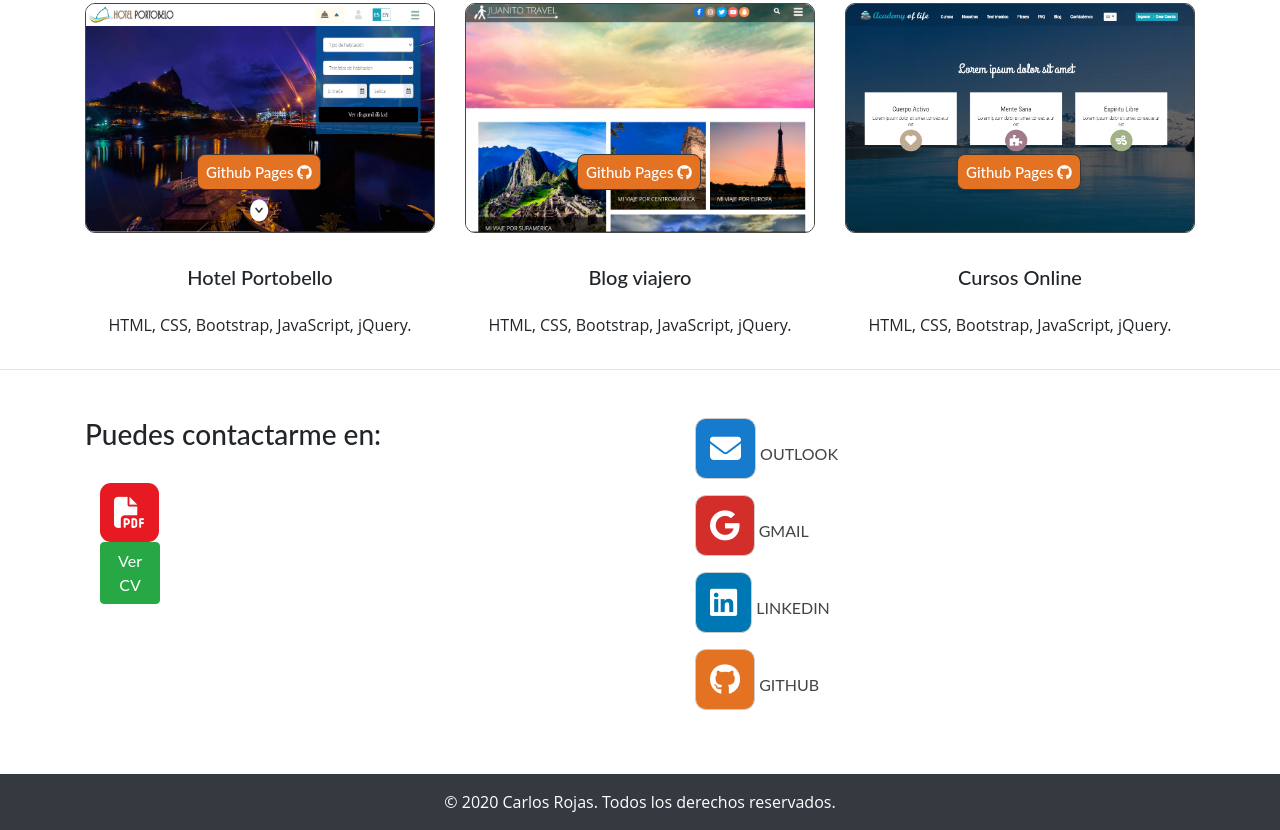
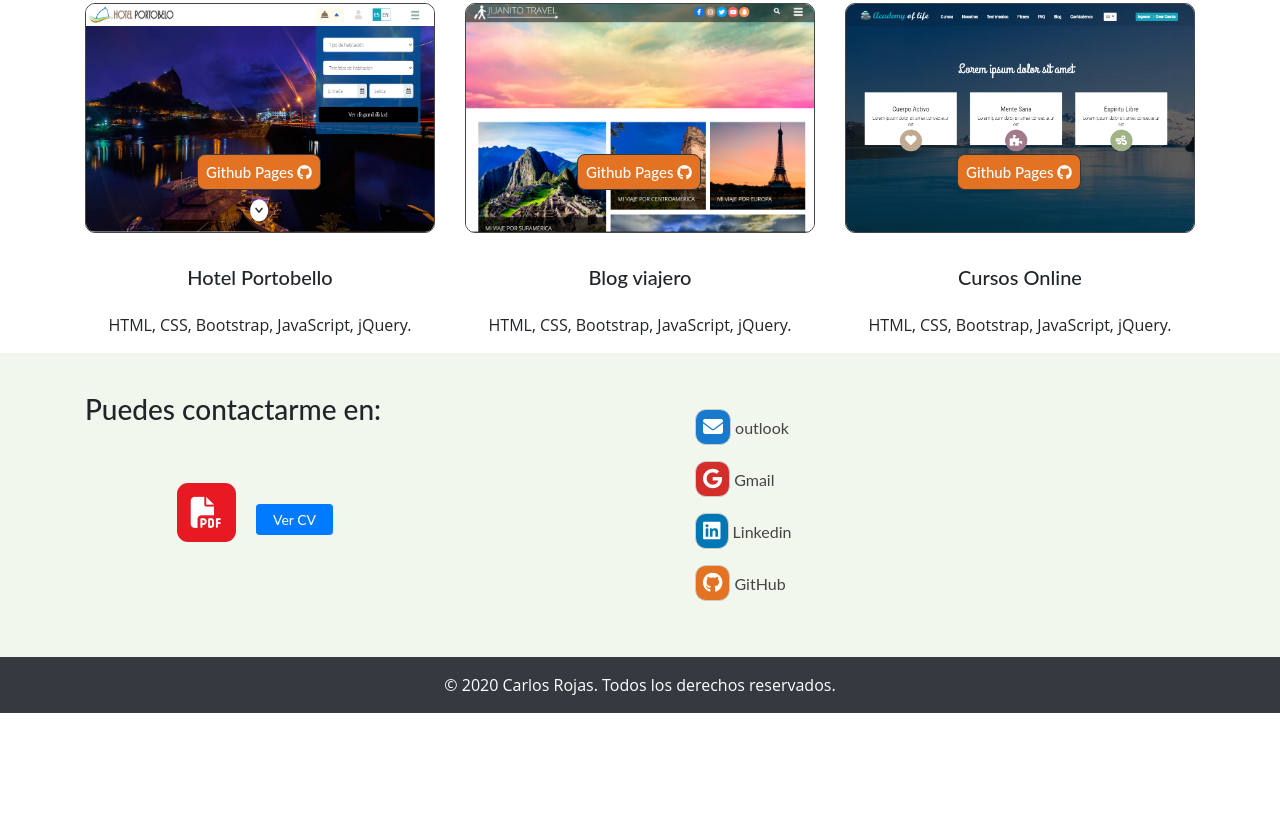
Before and after one commit to CarlosGRJ/portafolio, a plain HTML site: page index.html in a window 1280 px wide. Shown: the part 2989-3819 px from the top of the page. After the commit the page ends 3702 px from the top, so only its background shows below. Drawn offline with nearby package versions, Linux system fonts and the light colour scheme.

Commit message:
cambios contacto

```diff
--- a/css/style.css
+++ b/css/style.css
@@ -332,14 +332,30 @@ TECNOLOGÍAS
  CONTACTO
 =============================================*/
 
+.contacto {
+	background: #f1f7ed;
+	padding: 40px;
+}
+
+.pdf {
+	margin-left: 17%;
+	position: relative;
+	top: 25px;
+}
+
+.verCv {
+	position: relative;
+	top: 25px;
+}
+
 .contacto .container ul li a {
 	color: #444;
 }
 
 .contacto .container ul li a i {
-	padding: 14px;
+	padding: 7px;
     border-radius: 11px;
-    font-size: 31px;
+    font-size: 20px;
     border: 1px solid #ccc;
 }
 
--- a/index.html
+++ b/index.html
@@ -442,7 +442,7 @@
       PROYECTOS
     ======================================-->
 
-    <div class="container-fluid proyectos pt-5" id="proyectos">
+    <div class="container-fluid proyectos pt-5 pb-0 mb-0" id="proyectos">
 
         <div class="container">
 
@@ -494,13 +494,11 @@
 
     </div>
 
-    <hr>
-
     <!--=====================================
       Contacto
     ======================================-->
 
-    <div class="container-fluid contacto mt-5" id="contacto">
+    <div class="container-fluid contacto" id="contacto">
 
         <div class="container">
 
@@ -509,25 +507,19 @@
 
                     <h3>Puedes contactarme en: </h3> <br>
 
-                    <div class="col-lg-2 m-0">
-                        <a href="pdf/CV-Febrero2020.pdf" target="_blank"><i class="fas fa-file-pdf"></i></a>
-                    </div>
+                        <a href="pdf/CV-Febrero2020.pdf" target="_blank" class="pdf"><i class="fas fa-file-pdf"></i></a>
 
-                    <div class="col-lg-2 m-0">
-                        <a href="pdf/CV-Febrero2020.pdf" class="btn btn-success">Ver CV</a>
-                    </div>
-
-
+                        <a href="pdf/CV-Febrero2020.pdf" class="btn btn-primary btn-sm verCv ml-3 px-3" target="_blank">Ver CV</a>
 
                 </div>
 
                 <div class="col-lg-6">
 
                     <ul>
-                        <li><a href=""><i class="fas fa-envelope"></i>  OUTLOOK</a></li>
-                        <li><a href=""><i class="fab fa-google mt-3"></i>  GMAIL</a></li>
-                        <li><a href=""><i class="fab fa-linkedin mt-3"></i>  LINKEDIN</a></li>
-                        <li><a href=""><i class="fab fa-github mt-3"></i>  GITHUB</a></li>
+                        <li><a href=""><i class="fas fa-envelope mt-3"></i> outlook</a></li>
+                        <li><a href=""><i class="fab fa-google mt-3"></i> Gmail</a></li>
+                        <li><a href=""><i class="fab fa-linkedin mt-3"></i> Linkedin</a></li>
+                        <li><a href=""><i class="fab fa-github mt-3"></i> GitHub</a></li>
 
                     </ul>
 
@@ -542,7 +534,7 @@
       FOOTER
     ======================================-->
 
-    <footer class="container-fluid footer bg-dark mt-5">
+    <footer class="container-fluid footer bg-dark">
 
         <div class="row">
             <div class="col-lg-12">
```
